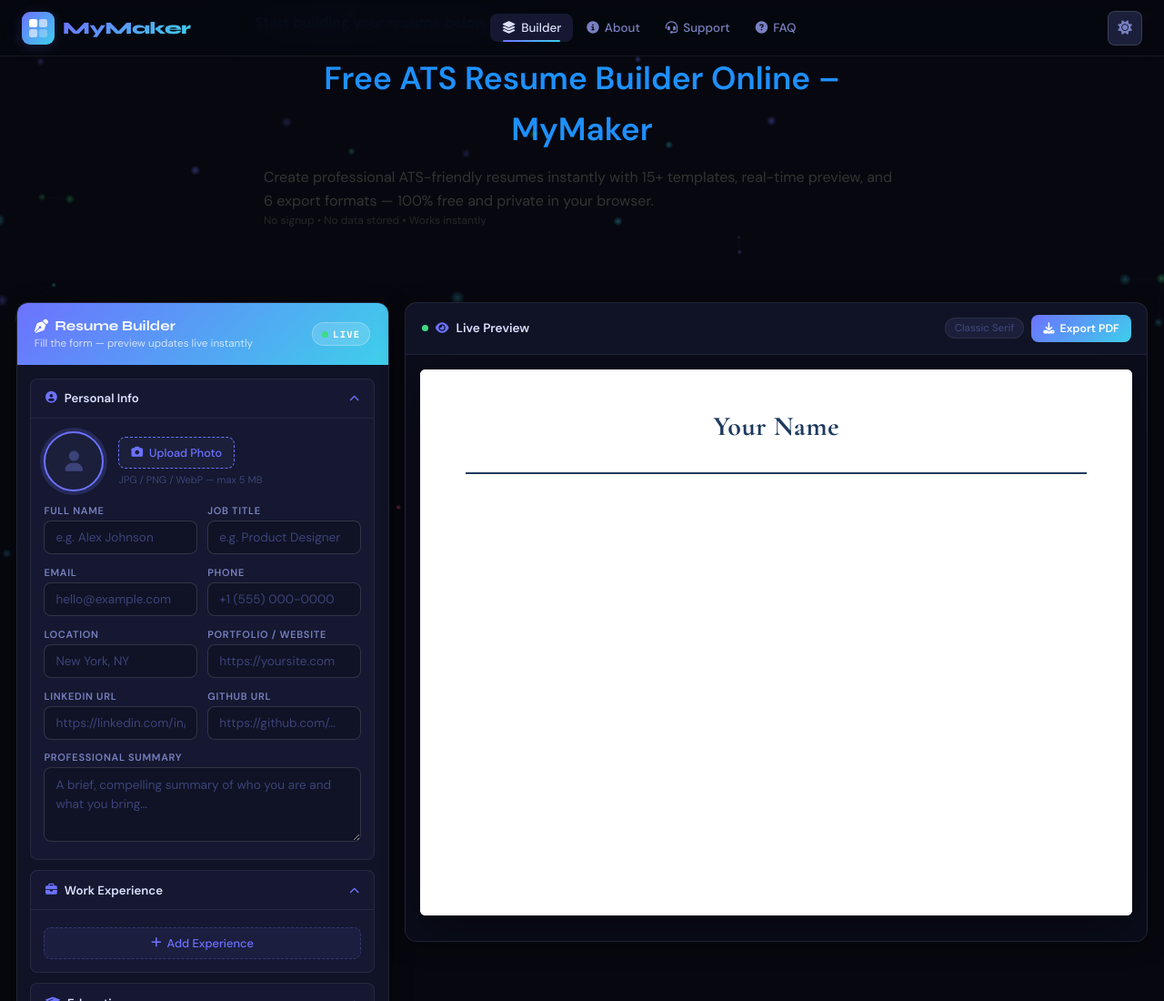
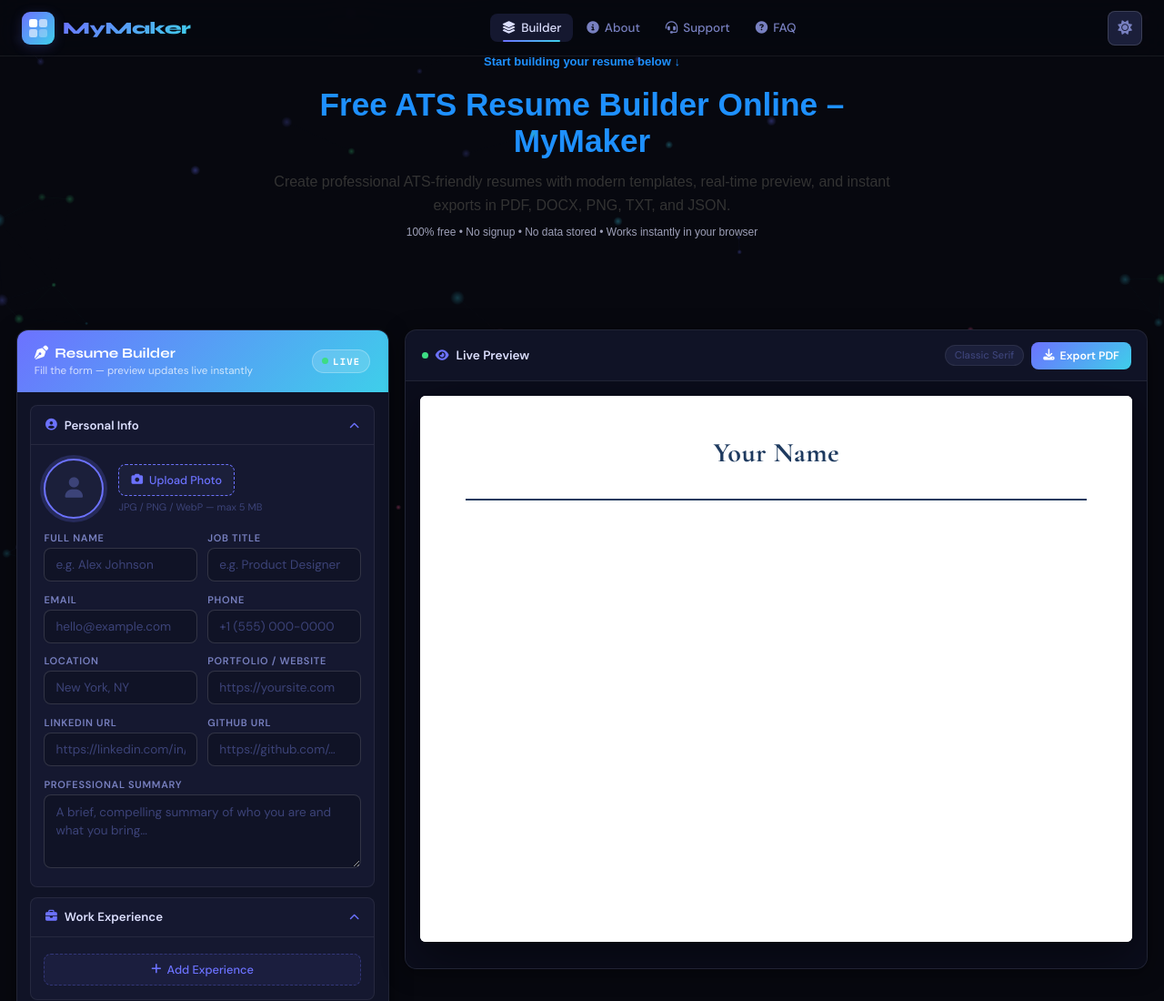
Before and after one commit to Sisherpant/mymaker, a plain HTML site: page index.html in a window 1280 px wide. Shown: the top 1100 px of the page at 91% size. Drawn offline with nearby package versions, Linux system fonts and the light colour scheme.

Commit message:
Update index.html

```diff
--- a/index.html
+++ b/index.html
@@ -542,23 +542,23 @@
 </head>
 <body>
 
-   <div style="max-width:720px; margin:0 auto; line-height:1.6; font-size:1rem; color:#333;">
-      <p style="margin-top:12px; font-weight:600; color:#1e90ff;">
+<div style="max-width:720px; margin:60px auto 20px; text-align:center; font-family:Arial, sans-serif;">
+
+  <p style="font-size:13px; font-weight:600; color:#1e90ff; margin-bottom:10px;">
     Start building your resume below ↓
   </p>
- <h1 style="color:#1e90ff; margin-bottom:12px; font-size:2.2rem; font-weight:700;">
+
+  <h1 style="color:#1e90ff; font-size:2.2rem; font-weight:700; margin-bottom:12px;">
     Free ATS Resume Builder Online – MyMaker
   </h1>
 
-  <div style="max-width:700px; margin:0 auto;">
-    <p>
-      Create professional ATS-friendly resumes instantly with 15+ templates, real-time preview, and 6 export formats — 100% free and private in your browser.
+  <p style="font-size:1rem; line-height:1.6; color:#333; margin:0 auto 10px;">
+    Create professional ATS-friendly resumes with modern templates, real-time preview, and instant exports in PDF, DOCX, PNG, TXT, and JSON.
   </p>
 
-    <p style="font-size:12px; opacity:0.7;">
-      No signup • No data stored • Works instantly
+  <p style="font-size:12px; opacity:0.7; margin-top:10px;">
+    100% free • No signup • No data stored • Works instantly in your browser
   </p>
-  </div>
 
 </div>
 
```
Lines whose indentation alone changed are shown as unchanged.
